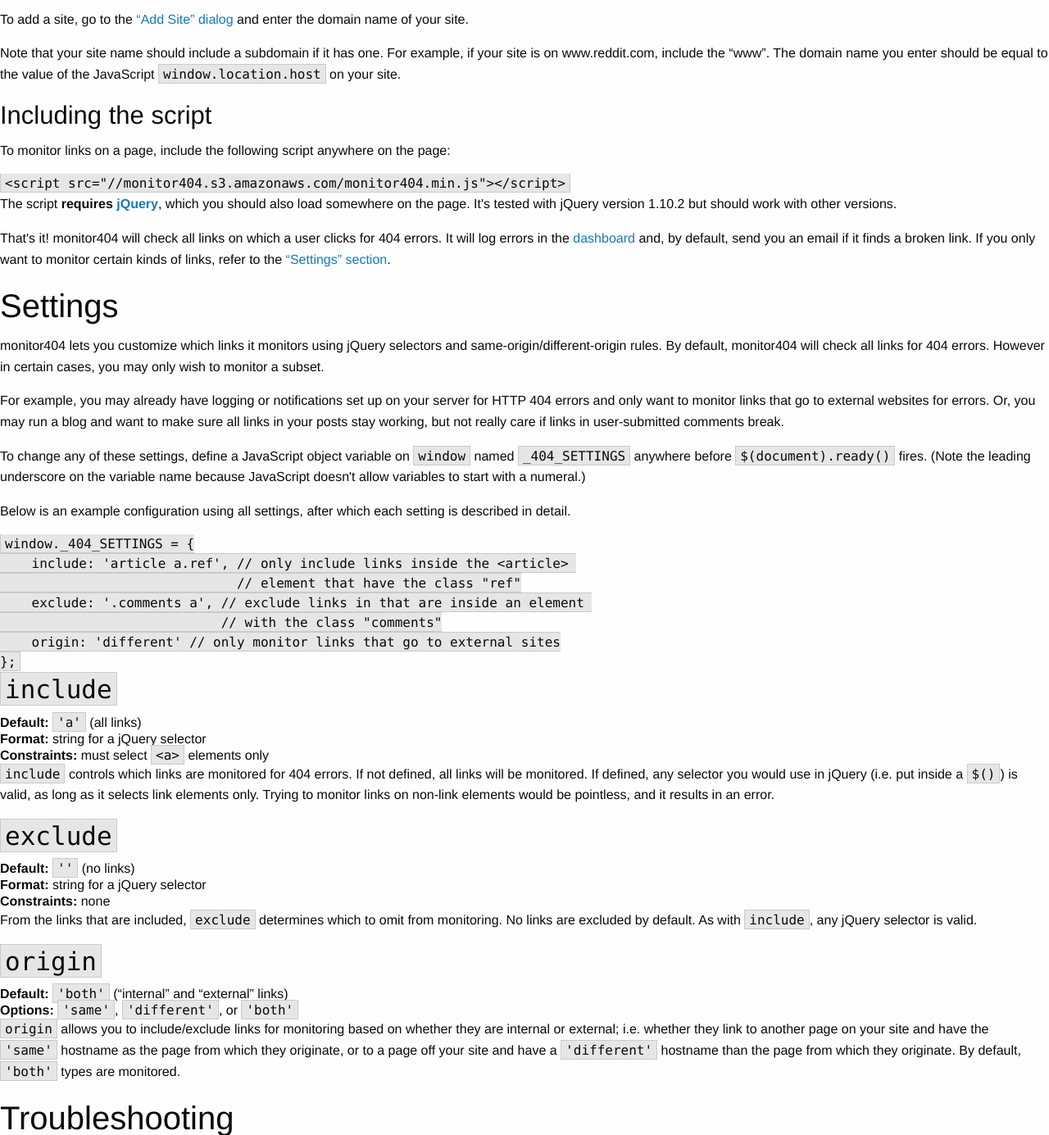
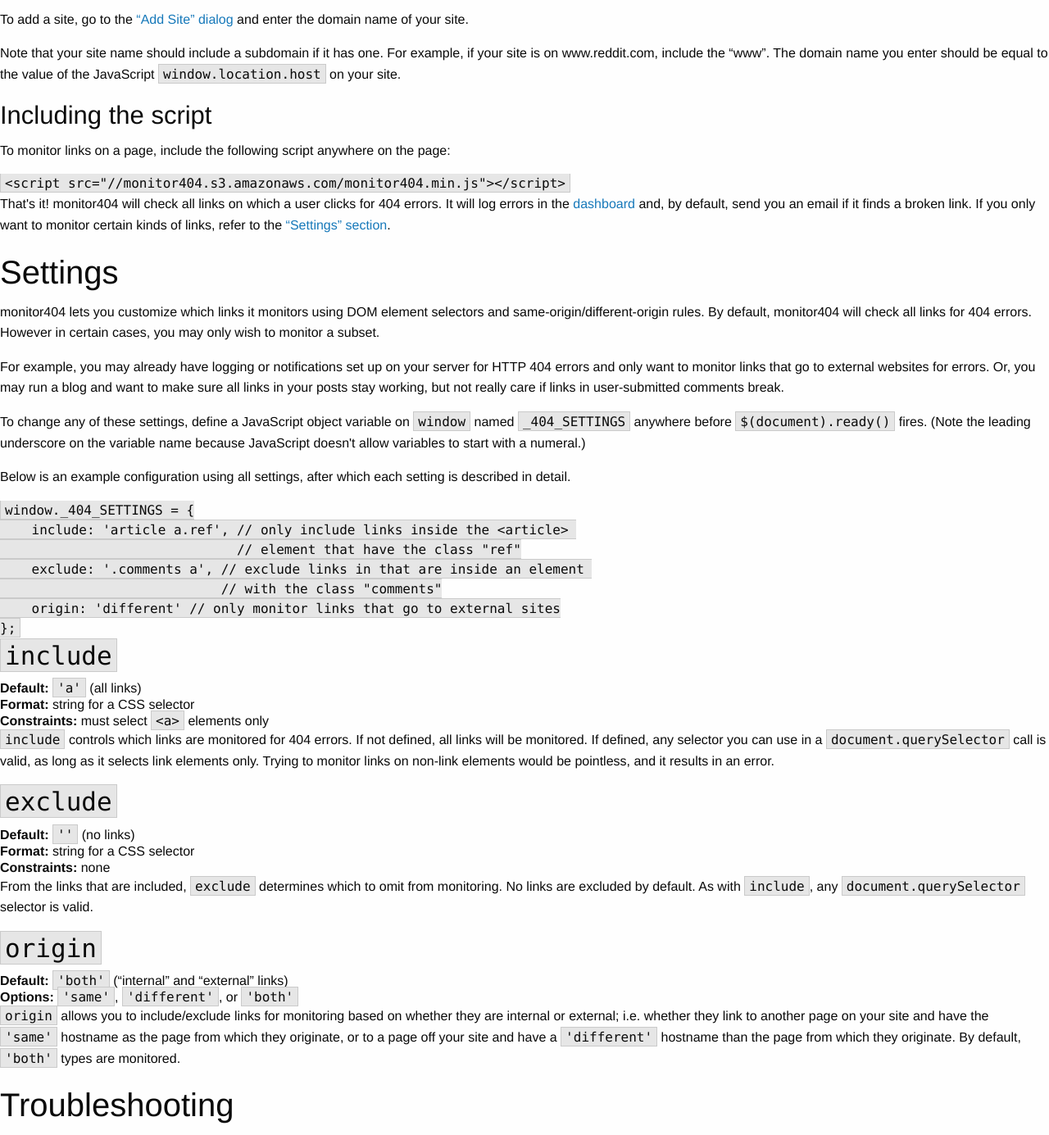
Before and after one commit to liddiard/monitor404, a Django app: page /docs/ in a window 1280 px wide. Shown: the part 748-2133 px from the top of the page at 82% size. Run offline with Django 3.2, Linux system fonts and the light colour scheme; data that the repository does not hold is empty; parts of the project's set-up code (start-up, migrations or seed data) failed here and were passed over; some libraries are stand-ins or nearby versions.

Commit message:
updated docs to reflect removal of jquery dependency

```diff
--- a/monitor/templates/docs.html
+++ b/monitor/templates/docs.html
@@ -50,11 +50,10 @@
         <h3>Including the script</h3>
         <p>To monitor links on a page, include the following script anywhere on the page:</p>
         <pre><code>&lt;script src="//monitor404.s3.amazonaws.com/monitor404.min.js"&gt;&lt;/script&gt;</pre></code>
-        <p>The script <strong>requires <a href="http://jquery.com/">jQuery</a></strong>, which you should also load somewhere on the page. It's tested with jQuery version 1.10.2 but should work with other versions.</p>
         <p>That's it! monitor404 will check all links on which a user clicks for 404 errors. It will log errors in the <a href="{% url 'log' %}">dashboard</a> and, by default, send you an email if it finds a broken link. If you only want to monitor certain kinds of links, refer to the <a href="#settings">&ldquo;Settings&rdquo; section</a>.</p>
 
         <h2>Settings</h2>
-        <p>monitor404 lets you customize which links it monitors using jQuery selectors and same-origin/different-origin rules. By default, monitor404 will check all links for 404 errors. However in certain cases, you may only wish to monitor a subset.</p>
+        <p>monitor404 lets you customize which links it monitors using DOM element selectors and same-origin/different-origin rules. By default, monitor404 will check all links for 404 errors. However in certain cases, you may only wish to monitor a subset.</p>
         <p>For example, you may already have logging or notifications set up on your server for HTTP 404 errors and only want to monitor links that go to external websites for errors. Or, you may run a blog and want to make sure all links in your posts stay working, but not really care if links in user-submitted comments break.</p>
         <p>To change any of these settings, define a JavaScript object variable on <code>window</code> named <code>_404_SETTINGS</code> anywhere before <code>$(document).ready()</code> fires. (Note the leading underscore on the variable name because JavaScript doesn't allow variables to start with a numeral.)
         <p>Below is an example configuration using all settings, after which each setting is described in detail.</p>
@@ -68,18 +67,18 @@
         <h3><code>include</code></h3>
         <div class="setting panel">
             <strong>Default:</strong> <code>'a'</code> (all links)<br/>
-            <strong>Format:</strong> string for a jQuery selector<br/>
+            <strong>Format:</strong> string for a CSS selector<br/>
             <strong>Constraints:</strong> must select <code>&lt;a&gt;</code> elements only
         </div>
-        <p><code>include</code> controls which links are monitored for 404 errors. If not defined, all links will be monitored. If defined, any selector you would use in jQuery (i.e. put inside a <code>$()</code>) is valid, as long as it selects link elements only. Trying to monitor links on non-link elements would be pointless, and it results in an error.</p>
+        <p><code>include</code> controls which links are monitored for 404 errors. If not defined, all links will be monitored. If defined, any selector you can use in a <code>document.querySelector</code> call is valid, as long as it selects link elements only. Trying to monitor links on non-link elements would be pointless, and it results in an error.</p>
 
         <h3><code>exclude</code></h3>
         <div class="setting panel">
             <strong>Default:</strong> <code>''</code> (no links)<br/>
-            <strong>Format:</strong> string for a jQuery selector<br/>
+            <strong>Format:</strong> string for a CSS selector<br/>
             <strong>Constraints:</strong> none
         </div>
-        <p>From the links that are included, <code>exclude</code> determines which to omit from monitoring. No links are excluded by default. As with <code>include</code>, any jQuery selector is valid.</p>
+        <p>From the links that are included, <code>exclude</code> determines which to omit from monitoring. No links are excluded by default. As with <code>include</code>, any <code>document.querySelector</code> selector is valid.</p>
 
         <h3><code>origin</code></h3>
         <div class="setting panel">
@@ -132,7 +131,7 @@ message: "UserSite matching host \"example.com\" was not found."}</pre></code>
                 <li>You have a JavaScript error on the page which is preventing the monitor404 script from working properly.</li>
             </ol>
         </p>
-        <p>The solution to #1 is simple: make sure the script is included on the page. If it is, you can check #2 by seeing if you have a <code>_404_SETTINGS</code> variable defined to selectively include/exclude links on the page. If this variable is defined, check the <a href="#settings">jQuery selectors and/or origin rules</a> you're using to make sure the desired links are included.</p>
+        <p>The solution to #1 is simple: make sure the script is included on the page. If it is, you can check #2 by seeing if you have a <code>_404_SETTINGS</code> variable defined to selectively include/exclude links on the page. If this variable is defined, check the <a href="#settings">CSS selectors and/or origin rules</a> you're using to make sure the desired links are included.</p>
         <p>If both of the above check out, you may have a JavaScript error on the page. To check, open Chrome Developer Tools (or equivalent in other browsers), and go to the &ldquo;Console&rdquo; tab. Fix any JavaScript errors that are present there.</p>
 
         <h2>FAQ</h2>
```
